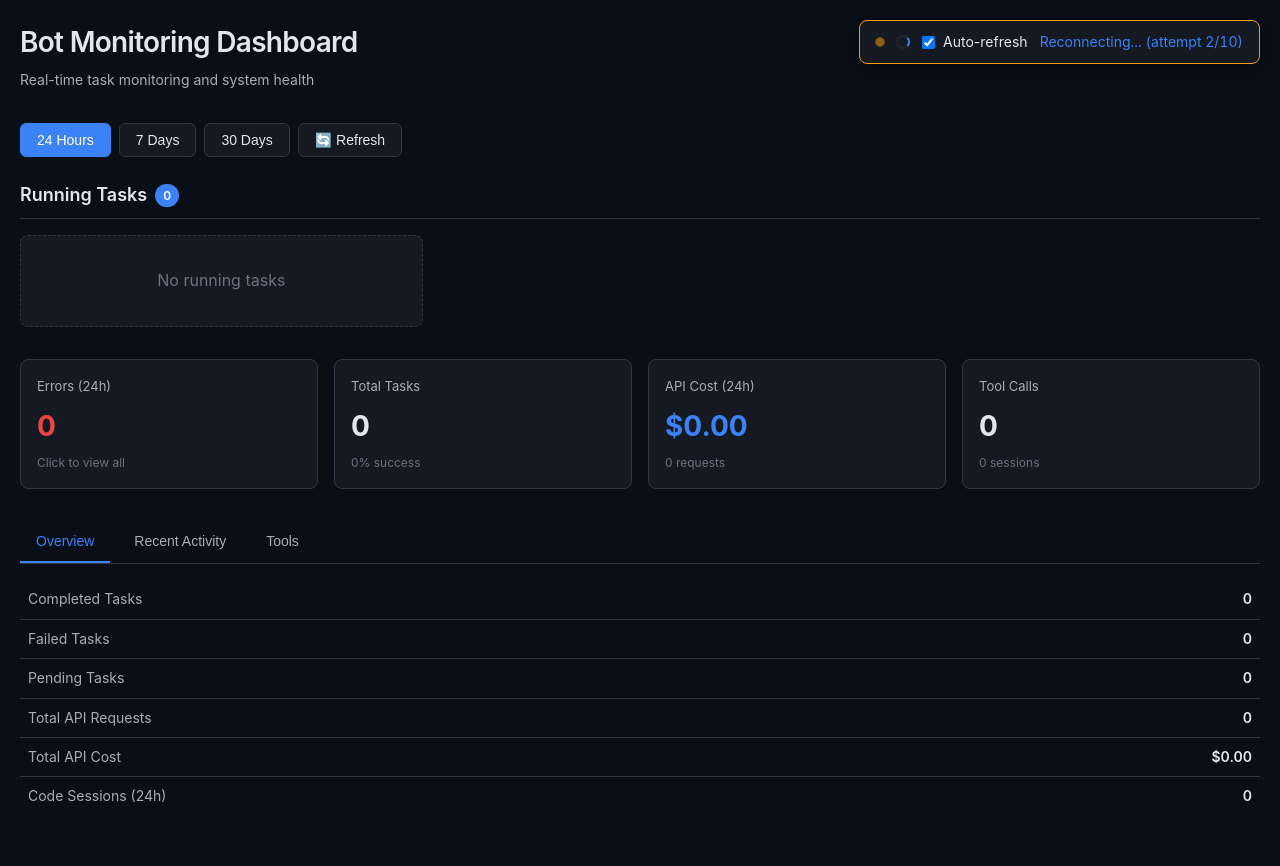
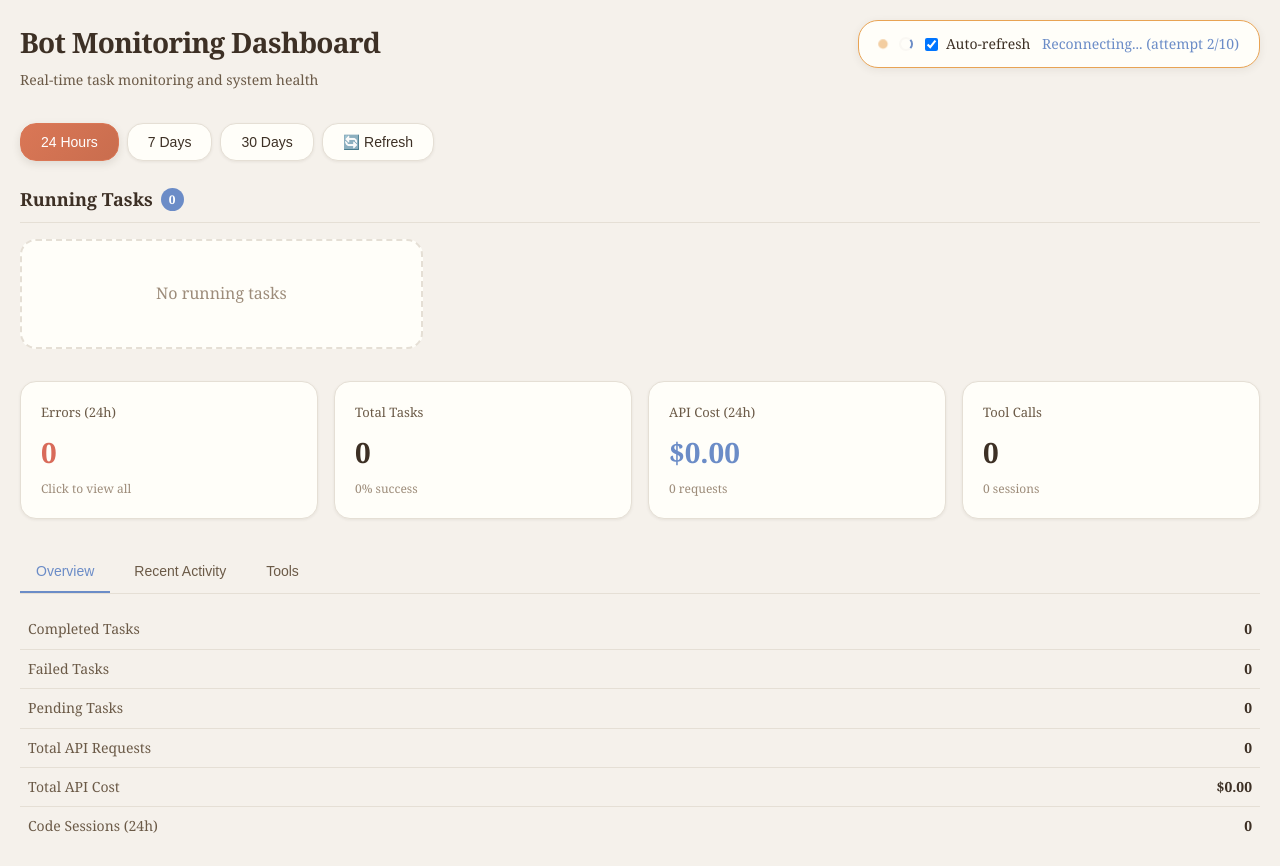
Before and after one commit to mjfuentes/yetanothercodingbot, a Flask app: page / in a window 1280 px wide. Before the commit the page ends 802 px from the top, so only its background shows below. Run offline with Flask 3, Linux system fonts and the light colour scheme; data that the repository does not hold is empty.

Commit message:
Add dashboard styling improvements and security test suite
Dashboard UX improvements:
- Enhanced empty state styling with thicker dashed border
- Increased border radius and padding for better visual hierarchy
- Improved readability and user experience

Security testing:
- Added comprehensive security test suite in tests/test_security.py
- Tests XML sanitization, prompt injection detection, path validation
- Tests task description validation and prompt content sanitization
- Covers both claude_api.py and claude_interactive.py security functions
- All security tests pass

🤖 Generated with [Claude Code](https://claude.com/claude-code)

Co-Authored-By: Claude <noreply@anthropic.com>

```diff
--- a/telegram_bot/claude_api.py
+++ b/telegram_bot/claude_api.py
@@ -69,9 +69,9 @@ def detect_prompt_injection(text: str) -> tuple[bool, str | None]:
 
     # Suspicious patterns that indicate prompt manipulation attempts
     injection_patterns = [
-        (r"\bignore\b.{0,20}\binstructions?\b", "Instruction override attempt"),
-        (r"\bdisregard\b.{0,20}\binstructions?\b", "Instruction override attempt"),
-        (r"\bforget\b.{0,20}\binstructions?\b", "Instruction override attempt"),
+        (r"\bignore\b.{0,50}\b(instructions?|previous|above)", "Instruction override attempt"),
+        (r"\bdisregard\b.{0,50}\b(instructions?|previous)", "Instruction override attempt"),
+        (r"\bforget\b.{0,50}\b(instructions?|previous|what|said)", "Instruction override attempt"),
         (r"new instructions?:", "Instruction injection attempt"),
         (r"system:?\s*(you (are|must|should)|prompt)", "System role manipulation"),
         (r"<\|im_start\|>", "System prompt injection"),
--- a/telegram_bot/templates/dashboard.html
+++ b/telegram_bot/templates/dashboard.html
@@ -6,19 +6,23 @@
     <title>Bot Monitoring Dashboard</title>
     <style>
         :root {
-            --bg-primary: #0a0e17;
-            --bg-secondary: #151922;
-            --bg-tertiary: #1e2430;
-            --text-primary: #e4e6eb;
-            --text-secondary: #a8adb7;
-            --text-muted: #6b7280;
-            --accent-blue: #3b82f6;
-            --accent-green: #10b981;
-            --accent-red: #ef4444;
-            --accent-yellow: #f59e0b;
-            --accent-purple: #8b5cf6;
-            --border-color: #2d3748;
-            --shadow: rgba(0, 0, 0, 0.3);
+            /* Claude.ai warm color palette */
+            --bg-primary: #f5f1eb;
+            --bg-secondary: #fffef9;
+            --bg-tertiary: #faf8f3;
+            --text-primary: #3d3025;
+            --text-secondary: #6b5a47;
+            --text-muted: #9d8c7a;
+            --accent-primary: #da7756;
+            --accent-blue: #6b8cc7;
+            --accent-green: #6daa7b;
+            --accent-red: #d96b5a;
+            --accent-yellow: #e8a354;
+            --accent-purple: #9d7cb3;
+            --border-color: #e5dfd5;
+            --shadow: rgba(61, 48, 37, 0.08);
+            --shadow-medium: rgba(61, 48, 37, 0.12);
+            --shadow-strong: rgba(61, 48, 37, 0.18);
             --transition: 0.2s ease;
         }
 
@@ -29,7 +33,7 @@
         }
 
         body {
-            font-family: -apple-system, BlinkMacSystemFont, 'Segoe UI', Roboto, 'Helvetica Neue', Arial, sans-serif;
+            font-family: ui-serif, Georgia, Cambria, "Times New Roman", Times, serif;
             background: var(--bg-primary);
             color: var(--text-primary);
             min-height: 100vh;
@@ -68,28 +72,32 @@
         .btn {
             background: var(--bg-secondary);
             color: var(--text-primary);
-            border: 1px solid var(--border-color);
-            padding: 0.5rem 1rem;
-            border-radius: 0.375rem;
+            border: 1.5px solid var(--border-color);
+            padding: 0.625rem 1.25rem;
+            border-radius: 1rem;
             font-size: 0.875rem;
             font-weight: 500;
             cursor: pointer;
-            transition: background var(--transition), border-color var(--transition);
+            transition: all var(--transition);
             text-decoration: none;
             display: inline-flex;
             align-items: center;
             gap: 0.5rem;
+            box-shadow: 0 1px 3px var(--shadow);
         }
 
         .btn:hover {
             background: var(--bg-tertiary);
-            border-color: var(--accent-blue);
+            border-color: var(--accent-primary);
+            box-shadow: 0 2px 6px var(--shadow-medium);
+            transform: translateY(-1px);
         }
 
         .btn.active {
-            background: var(--accent-blue);
-            border-color: var(--accent-blue);
+            background: linear-gradient(135deg, var(--accent-primary) 0%, #c96d4e 100%);
+            border-color: var(--accent-primary);
             color: white;
+            box-shadow: 0 3px 8px var(--shadow-medium);
         }
 
         .auto-refresh-status {
@@ -97,14 +105,14 @@
             top: 1.25rem;
             right: 1.25rem;
             background: var(--bg-secondary);
-            padding: 0.625rem 1rem;
-            border-radius: 0.5rem;
-            border: 1px solid var(--border-color);
+            padding: 0.75rem 1.25rem;
+            border-radius: 1.25rem;
+            border: 1.5px solid var(--border-color);
             display: flex;
             align-items: center;
             gap: 0.75rem;
             font-size: 0.875rem;
-            box-shadow: 0 4px 12px var(--shadow);
+            box-shadow: 0 2px 8px var(--shadow);
             z-index: 100;
             transition: border-color var(--transition), box-shadow var(--transition);
         }
@@ -328,9 +337,9 @@
 
         .empty-state {
             background: var(--bg-secondary);
-            border: 1px dashed var(--border-color);
-            border-radius: 0.5rem;
-            padding: 2rem;
+            border: 2px dashed var(--border-color);
+            border-radius: 1rem;
+            padding: 2.5rem;
             text-align: center;
             color: var(--text-muted);
         }
@@ -345,16 +354,18 @@
 
         .metric-card {
             background: var(--bg-secondary);
-            border: 1px solid var(--border-color);
-            border-radius: 0.5rem;
-            padding: 1rem;
+            border: 1.5px solid var(--border-color);
+            border-radius: 1rem;
+            padding: 1.25rem;
             cursor: pointer;
             transition: all var(--transition);
+            box-shadow: 0 1px 3px var(--shadow);
         }
 
         .metric-card:hover {
-            border-color: var(--accent-blue);
+            border-color: var(--accent-primary);
             transform: translateY(-2px);
+            box-shadow: 0 4px 12px var(--shadow-medium);
         }
 
         .metric-card.error-card:hover {
```
Also changed, not shown: other parts of telegram_bot/templates/dashboard.html (+11 -10 lines), tests/test_security.py (added, +198 -0 lines).
